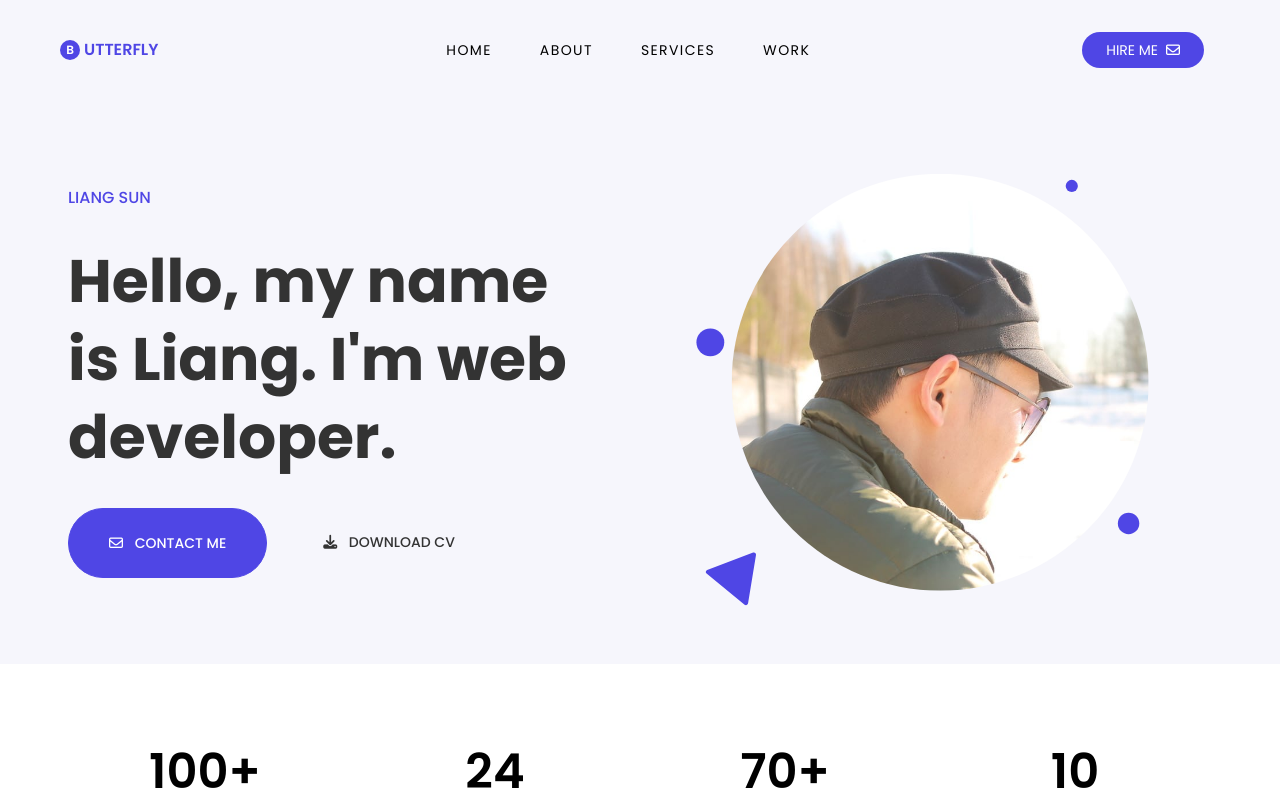
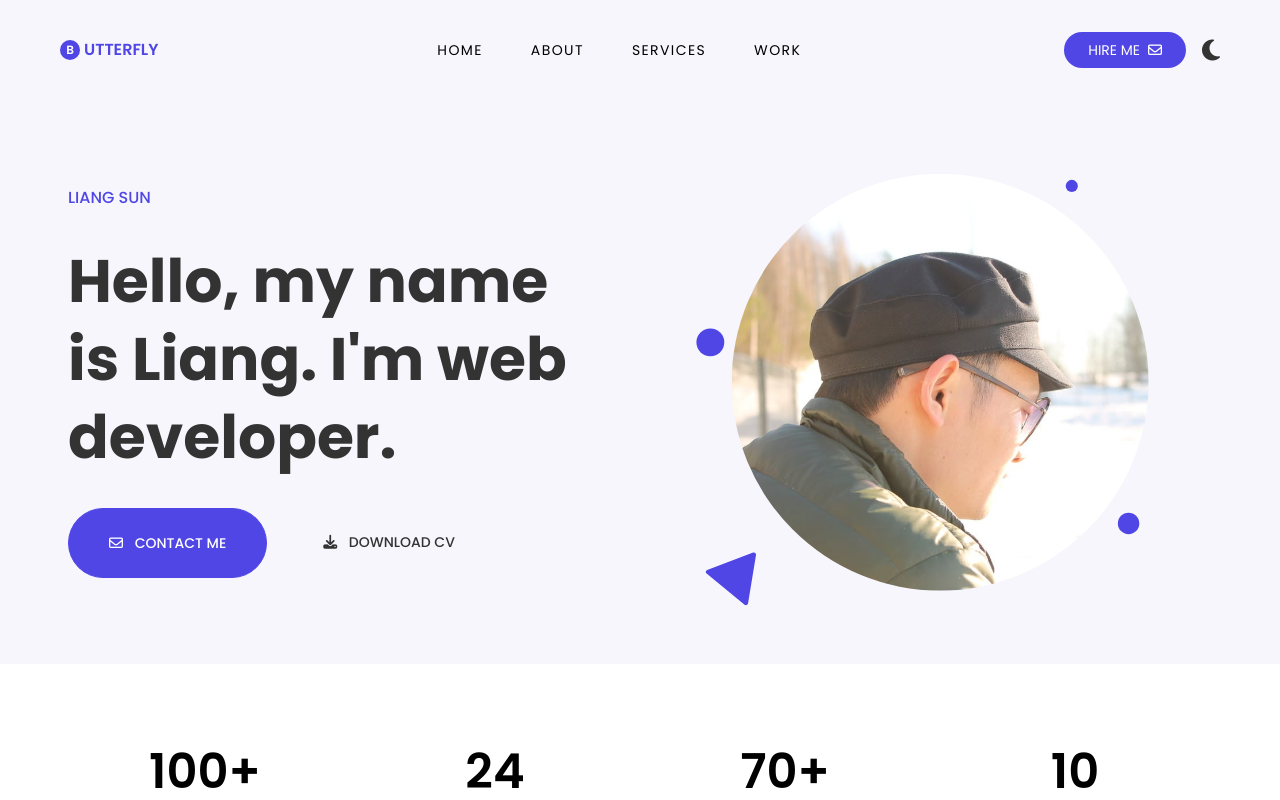
Before and after one commit to lyonsun/nextjs-blog, a Next.js app: page / in a window 1280 px wide. Shown: the top 800 px of the page. Built offline with nearby package versions, Linux system fonts and the light colour scheme.

Commit message:
add toggle dark mode button.

```diff
--- a/components/header.js
+++ b/components/header.js
@@ -1,4 +1,5 @@
 import Link from "next/link"
+import ThemeChanger from "./theme-changer";
 
 function handleClick() {
     if (document.getElementById('btn-mobile-menu-toggle').getAttribute('aria-expanded') == 'false') {
@@ -27,6 +28,7 @@ export default function Header() {
     return (
         <header className="bg-neutral dark:bg-jet fixed top-0 left-0 w-full z-50">
             <div className='relative px-5 py-8 max-w-[1200px] mx-auto flex justify-between items-center uppercase'>
+                <div className="flex-1 flex items-center justify-between">
                     <Link href='/'>
                         <a className='text-primary-600 font-semibold flex gap-1 items-center mr-4 h-9'>
                             <span className='text-white bg-primary-600 text-xs rounded-full w-5 h-5 inline-flex justify-center items-center'>B</span> utterfly
@@ -49,6 +51,9 @@ export default function Header() {
                     <Link href='mailto:sunly917@gmail.com'>
                         <a className='hidden md:block md:mr-4 px-6 py-2 text-white bg-primary-600 rounded-full text-sm hover:outline hover:outline-1 hover:outline-primary-600 hover:text-primary-600 hover:bg-white transition-colors ease-linear duration-300'>Hire Me<i className="ml-2 fa-regular fa-envelope"></i></a>
                     </Link>
+                </div>
+
+                <ThemeChanger />
 
                 {/* hamburger menu */}
                 <button className='cursor-pointer md:hidden z-20' id="btn-mobile-menu-toggle" aria-label="Mobile Menu Toggle" aria-controls="mobile-menu" aria-expanded="false" onClick={handleClick}>
--- /dev/null
+++ b/components/theme-changer.js
@@ -0,0 +1,27 @@
+import { useTheme } from 'next-themes'
+import { useState, useEffect } from 'react'
+
+
+const ThemeChanger = () => {
+    const [mounted, setMounted] = useState(false)
+    const { theme, systemTheme, setTheme } = useTheme()
+
+    console.log(theme, systemTheme)
+
+    // When mounted on client, now we can show the UI
+    useEffect(() => setMounted(true), [])
+
+    if (!mounted) return null
+
+    return (
+        <button
+            aria-label="Toggle Dark Mode"
+            type="button"
+            onClick={() => setTheme((theme === 'system' && systemTheme === 'dark') || theme === 'dark' ? 'light' : 'dark')}
+        >
+            <i className={`fa-solid text-2xl ${(theme === 'system' && systemTheme === 'dark') || theme === "dark" ? 'fa-sun text-yellow' : 'fa-moon text-jet'}`} />
+        </button>
+    )
+}
+
+export default ThemeChanger
--- a/package.json
+++ b/package.json
@@ -8,6 +8,7 @@
   "dependencies": {
     "@fortawesome/fontawesome-free": "^6.0.0",
     "next": "latest",
+    "next-themes": "^0.1.1",
     "react": "17.0.2",
     "react-countup": "^6.1.1",
     "react-dom": "17.0.2",
--- a/pages/_app.js
+++ b/pages/_app.js
@@ -1,5 +1,10 @@
+import { ThemeProvider } from 'next-themes';
 import '../styles/global.css';
 
 export default function App({ Component, pageProps }) {
-    return <Component {...pageProps} />
+    return (
+        <ThemeProvider defaultTheme="system" attribute="class">
+            <Component {...pageProps} />
+        </ThemeProvider>
+    )
 }
--- a/tailwind.config.js
+++ b/tailwind.config.js
@@ -1,6 +1,7 @@
 const colors = require('tailwindcss/colors')
 
 module.exports = {
+  darkMode: 'class',
   content: [
     "./pages/**/*.{js,ts,jsx,tsx}",
     "./components/**/*.{js,ts,jsx,tsx}",
```
Also changed, not shown: 1 other file (tests, documents, lock files or other folders). Lines whose indentation alone changed are shown as unchanged.
